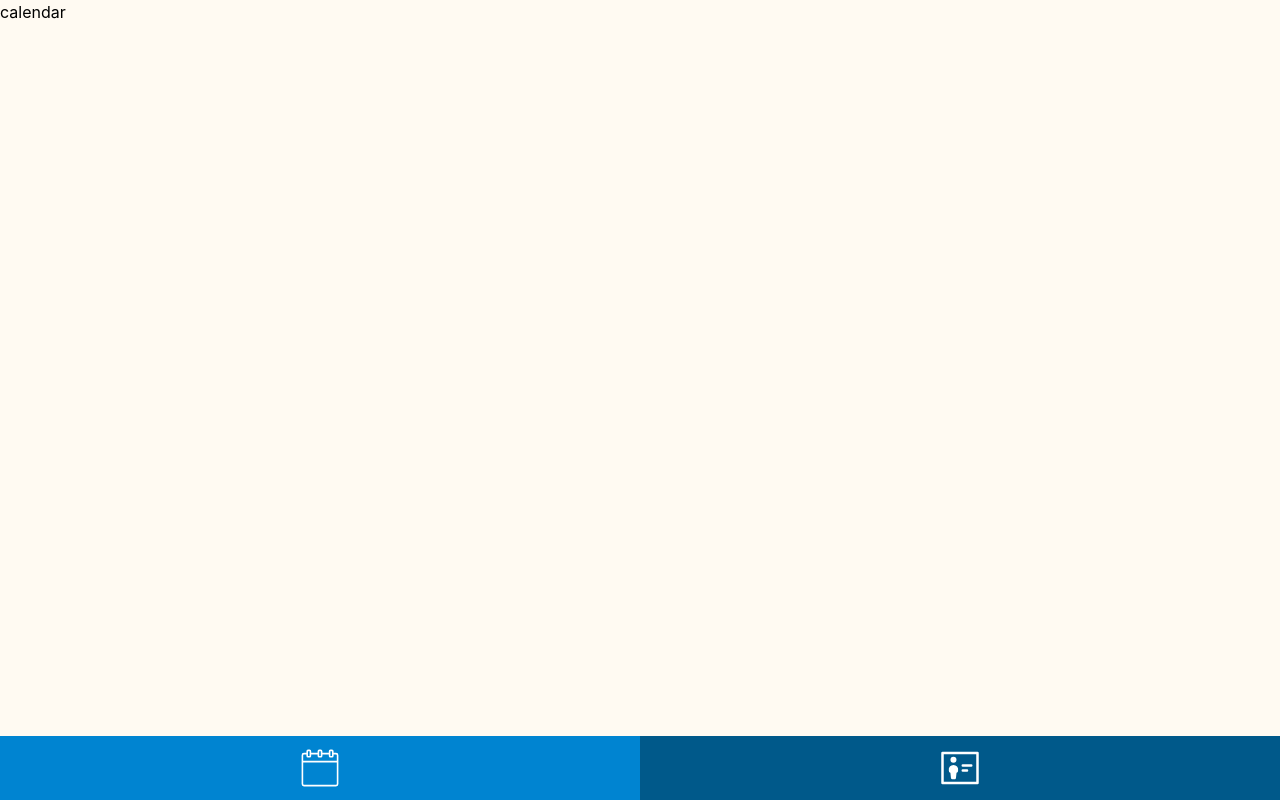
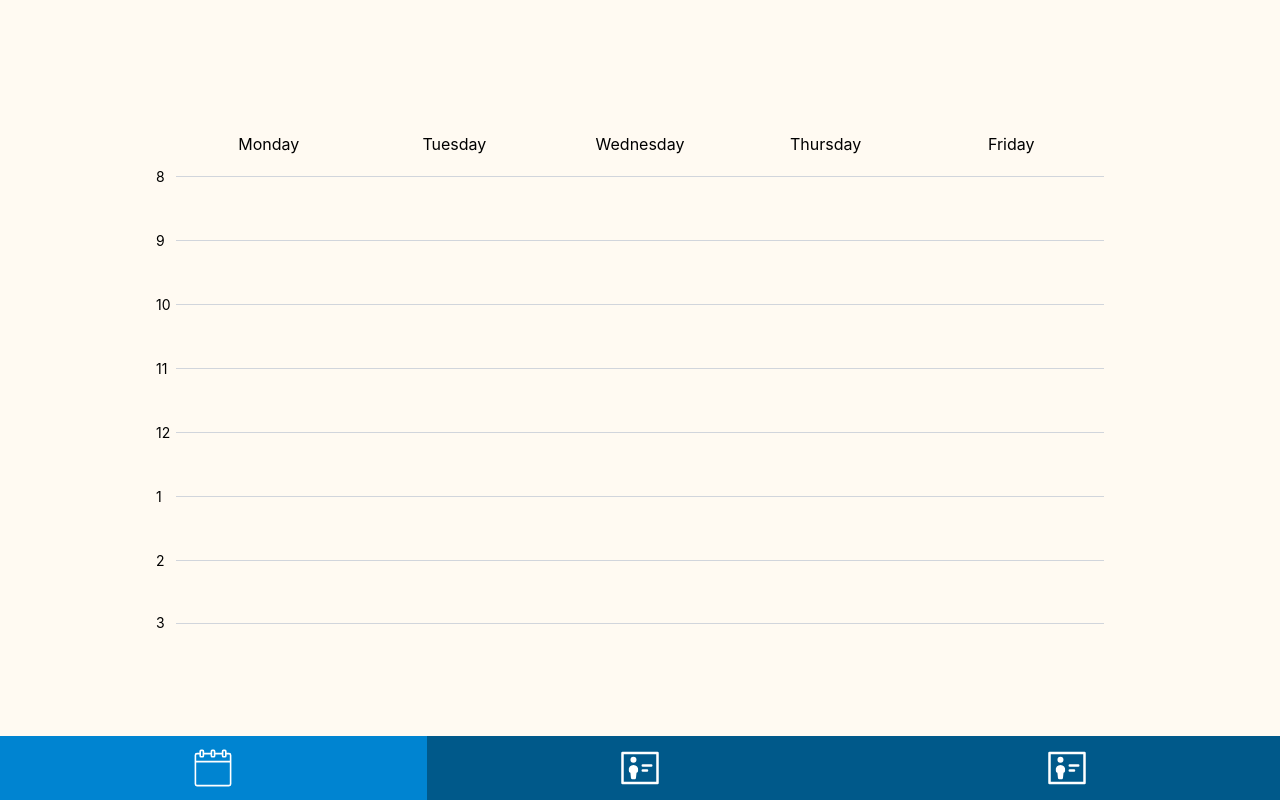
Before and after one commit to AGuyWhoLikesTetris/irvinehacks2025, a React (Vite) app in the folder client/irvinehacks/: page /home/calendar in a window 1280 px wide. Built offline with nearby package versions, Linux system fonts and the light colour scheme.

Commit message:
Calendar and friend requests

```diff
--- a/client/irvinehacks/src/app.tsx
+++ b/client/irvinehacks/src/app.tsx
@@ -2,6 +2,7 @@ import {BrowserRouter, Route, Routes} from "react-router-dom";
 import Home from "./home";
 import Profile from "./home/profile";
 import Calendar from "./home/calendar";
+import Friends from "./home/friends";
 
 
 export default function App() {
@@ -12,6 +13,7 @@ export default function App() {
                     <Route index element={<Profile/>}/>
                     <Route path="profile" element={<Profile/>}/>
                     <Route path="calendar" element={<Calendar/>}/>
+                    <Route path="friends" element={<Friends/>}/>
                 </Route>
             </Routes>
         </BrowserRouter>
--- /dev/null
+++ b/client/irvinehacks/src/home/calendar/calendar.css
@@ -0,0 +1,6 @@
+.calendarParent {
+    display: grid;
+    grid-template-columns: repeat(5, 1fr);
+    grid-template-rows: 1fr 7fr;
+    grid-gap: 0;
+}
--- a/client/irvinehacks/src/home/calendar/calendar.tsx
+++ b/client/irvinehacks/src/home/calendar/calendar.tsx
@@ -1,15 +1,67 @@
 import {useOutletContext} from "react-router-dom";
-import {useEffect} from "react";
+import React, {useEffect, useState} from "react";
+
+import "./calendar.css";
 
 export default function Calendar() {
+    const [offSet, setOffSet] = useState<number>(8);
+
     // @ts-ignore
-    const {setOnProfile} = useOutletContext();
+    const {setCurrPage} = useOutletContext();
 
     useEffect(() => {
-        setOnProfile(false);
+        setCurrPage(0);
     }, [])
 
+    const handleScroll = (e: React.WheelEvent<HTMLDivElement>) => {
+        const { deltaY } = e;
+        setOffSet(Math.min(Math.max(Math.floor(offSet + deltaY / 100), 6), 15));
+    }
+
     return (
-        <>calendar</>
+        <div className="grow">
+            <div className="w-full h-full p-28 px-44">
+                <div onWheel={e => handleScroll(e)} className="w-full h-full calendarParent justify-items-center">
+                    <div className="flex items-center">Monday</div>
+                    <div className="flex items-center">Tuesday</div>
+                    <div className="flex items-center">Wednesday</div>
+                    <div className="flex items-center">Thursday</div>
+                    <div className="flex items-center">Friday</div>
+                    <Monday offSet={offSet}/>
+                    <WeekDay/>
+                    <WeekDay/>
+                    <WeekDay/>
+                    <WeekDay/>
+                </div>
+            </div>
+        </div>
     );
 }
+
+function Monday({offSet}: {offSet: number}) {
+    return (
+        <div className="grid grid-rows-7 w-full">
+            {[...Array(7)].map((_, i) =>
+                <div className={`relative border-t ${i == 6 ? "border-b" : ''} border-gray-300 flex items-center justify-center`}>
+                    <div className="absolute -top-2.5 -left-5 text-sm">{calculateTime(i, offSet)}</div>
+                    {i == 6 ? <div className="absolute -bottom-2.5 -left-5 text-sm">{calculateTime(i + 1, offSet)}</div> : <></>}
+                </div>
+            )}
+        </div>
+    );
+}
+
+function WeekDay() {
+    return (
+        <div className="grid grid-rows-7 w-full">
+            {[...Array(7)].map((_, i) =>
+                <div className={`border-t ${i == 6 ? "border-b" : ''} border-gray-300 flex items-center justify-center`}></div>
+            )}
+        </div>
+    );
+}
+
+function calculateTime(index: number, offSet: number) {
+    const time = (index + offSet) % 12;
+    return time == 0 ? 12 : time;
+}
--- /dev/null
+++ b/client/irvinehacks/src/home/friends/friends.tsx
@@ -0,0 +1,45 @@
+import {useOutletContext} from "react-router-dom";
+import {useEffect} from "react";
+
+const friends = ["Leyiluuu", "Tetris Slut", "Bean", "Makani Pepperoni", "Hodak Nak"];
+const friendRequests = ["LeBron", "Cousin Luigi", "Oswald", "Biden"];
+
+export default function Friends() {
+    // @ts-ignore
+    const {setCurrPage} = useOutletContext();
+
+    useEffect(() => {
+        setCurrPage(2);
+    }, [])
+
+    return (
+        <div className="grow p-28 px-44">
+            <div className="w-full flex justify-around">
+                <div className="w-1/3 flex flex-col gap-5">
+                    <div className="text-4xl mb-6 tracking-tight flex justify-between">
+                        <b>Friends</b>
+                        <div className="text-white text-2xl border-3 border-red-400 bg-red-400 rounded-full w-10 h-10 text-center leading-9">{friends.length}</div>
+                    </div>
+                    {friends.map((name, _) =>
+                        <div className="border-3 border-sky-800 rounded-lg text-2xl p-5">{name}</div>
+                    )}
+                </div>
+                <div className="w-1/3 flex flex-col gap-5">
+                    <div className="text-4xl mb-6 tracking-tight flex justify-between">
+                        <b>Friend Requests</b>
+                        <div className="text-white text-2xl border-3 border-red-400 bg-red-400 rounded-full w-10 h-10 text-center leading-9">{friendRequests.length}</div>
+                    </div>
+                    {friendRequests.map((name, _) =>
+                        <div className="flex justify-between items-center border-3 border-amber-400 rounded-lg p-5">
+                            <div className="text-2xl ">{name}</div>
+                            <div className="flex gap-6">
+                                <button className="text-white border rounded-lg p-2 py-1 bg-[#28a745] hover:bg-[#1f8036]">Accept</button>
+                                <button className="text-white border rounded-lg p-2 py-1 bg-red-400 hover:bg-[#d65052]">Booooo</button>
+                            </div>
+                        </div>
+                    )}
+                </div>
+            </div>
+        </div>
+    );
+}
--- /dev/null
+++ b/client/irvinehacks/src/home/friends/index.tsx
@@ -0,0 +1 @@
+export {default} from "./friends.tsx";
--- a/client/irvinehacks/src/home/home.tsx
+++ b/client/irvinehacks/src/home/home.tsx
@@ -2,18 +2,22 @@ import {Link, Outlet} from "react-router-dom";
 import {useState} from "react";
 
 export default function Home() {
-    const [onProfile, setOnProfile] = useState(true);
+    const [currPage, setCurrPage] = useState(0);
 
     return (
         <div className="w-full h-full flex flex-col justify-between">
-            <Outlet context={{setOnProfile: setOnProfile}}/>
+            <Outlet context={{setCurrPage: setCurrPage}}/>
             <div className="flex w-full h-16">
                 <Link to="/home/calendar"
-                      className={`w-1/2 text-center ${onProfile ? "bg-sky-800 hover:bg-sky-700" : "bg-sky-600 hover:bg-sky-500"}`}>
+                      className={`grow text-center ${currPage == 0 ? "bg-sky-600 hover:bg-sky-500" : "bg-sky-800 hover:bg-sky-700"}`}>
                     <img className="w-10 h-full m-auto" src="/calendarIcon.svg" alt="profile"/>
                 </Link>
                 <Link to="/home/profile"
-                      className={`w-1/2 text-center ${onProfile ? "bg-sky-600 hover:bg-sky-500" : "bg-sky-800 hover:bg-sky-700"}`}>
+                      className={`grow text-center ${currPage == 1 ? "bg-sky-600 hover:bg-sky-500" : "bg-sky-800 hover:bg-sky-700"}`}>
+                    <img className="w-10 h-full m-auto" src="/profileIcon.svg" alt="profile"/>
+                </Link>
+                <Link to="/home/friends"
+                      className={`grow text-center ${currPage == 2 ? "bg-sky-600 hover:bg-sky-500" : "bg-sky-800 hover:bg-sky-700"}`}>
                     <img className="w-10 h-full m-auto" src="/profileIcon.svg" alt="profile"/>
                 </Link>
             </div>
--- a/client/irvinehacks/src/home/profile/profile.css
+++ b/client/irvinehacks/src/home/profile/profile.css
@@ -1,10 +1,10 @@
-.parent {
+.profileParent {
     display: grid;
     grid-template-columns: repeat(2, 1fr);
     grid-template-rows: repeat(2, 1fr);
     grid-gap: 0;
 }
 
-.div1 { grid-area: 1 / 1 / 2 / 2; }
-.div2 { grid-area: 1 / 2 / 2 / 3; }
-.div3 { grid-area: 2 / 1 / 3 / 3; }
+.profileDiv1 { grid-area: 1 / 1 / 2 / 2; }
+.profileDiv2 { grid-area: 1 / 2 / 2 / 3; }
+.profileDiv3 { grid-area: 2 / 1 / 3 / 3; }
--- a/client/irvinehacks/src/home/profile/profile.tsx
+++ b/client/irvinehacks/src/home/profile/profile.tsx
@@ -12,15 +12,15 @@ const profile = {
 
 export default function Profile() {
     // @ts-ignore
-    const {setOnProfile} = useOutletContext();
+    const {setCurrPage} = useOutletContext();
 
     useEffect(() => {
-        setOnProfile(true);
+        setCurrPage(1);
     }, [])
 
     return (
-        <div className="parent grow items-center pt-6 px-20">
-            <div className="div1">
+        <div className="profileParent grow items-center pt-6 px-20">
+            <div className="profileDiv1">
                 <div className="flex flex-col items-start ml-16 gap-4">
                     <p className="text-center text-6xl p-4 border-4 border-black">{profile.name}</p>
                     <p className="text-center text-2xl mt-10">{profile.school}</p>
@@ -28,11 +28,11 @@ export default function Profile() {
                     <p className="text-center text-2xl">{profile.grade}</p>
                 </div>
             </div>
-            <div className="div2">
+            <div className="profileDiv2">
                 <img className="w-2/3 m-auto bg-sky-800 p-1 rounded-xl" src="https://i.redd.it/te843tecdv031.jpg"
                      alt="icon"/>
             </div>
-            <div className="div3 h-full">
+            <div className="profileDiv3 h-full">
                 <div className="flex flex-col w-3/4 h-full m-auto">
                     <p className="text-4xl mt-16">Classes:</p>
                     <div className="grow flex items-center justify-between w-full m-auto">
@@ -48,7 +48,7 @@ export default function Profile() {
 
 function Card({children}: { children: Readonly<ReactNode> }) {
     return (
-        <div className="w-52 h-32 border-4 border-yellow-400 rounded-xl">
+        <div className="w-52 h-32 border-4 border-amber-400 rounded-xl">
             <p className="text-center mt-6">{children}</p>
         </div>
     )
```
